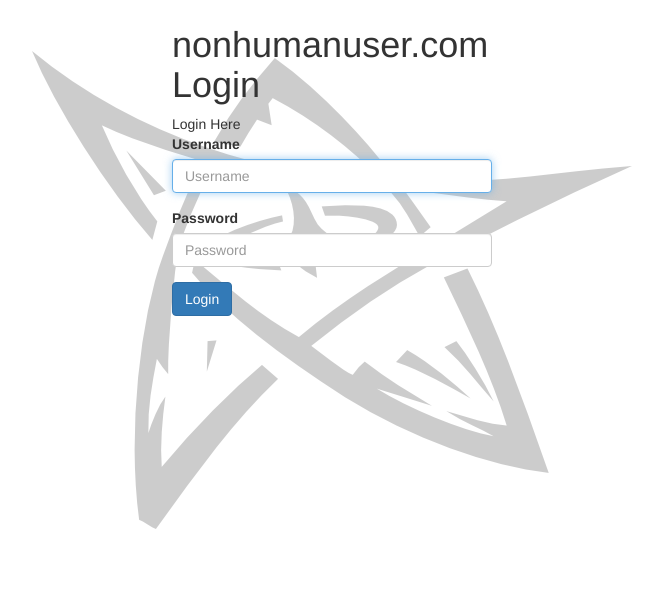
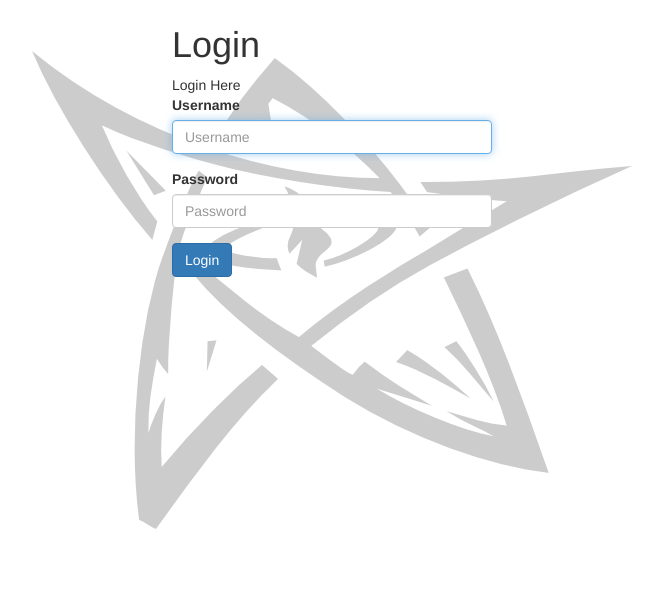
Before and after one commit to bane138/nonhumanuser, a Django app: page /members/login/ in a window 1280 px wide. Shown: the part 115-710 px from the top of the page, without its empty margins (308-966 px from the left). Run offline with Django 3.2, Linux system fonts and the light colour scheme; parts of the project's set-up code (start-up, migrations or seed data) failed here and were passed over; some libraries are stand-ins or nearby versions.

Commit message:
fix registration and login titles

```diff
--- a/templates/registration/login.html
+++ b/templates/registration/login.html
@@ -9,7 +9,7 @@
 <div class="page accounts">
   <div class="accounts-container">
     <div class="accounts-form">
-      <h1>nonhumanuser.com Login</h1>
+      <h1>Login</h1>
         <div>
           <div>Login Here</div>
           <form id="user_form" method="post" action="/members/login/?next=/"
--- a/templates/registration/registration_form.html
+++ b/templates/registration/registration_form.html
@@ -9,7 +9,7 @@
 <div class="page accounts">
   <div class="accounts-container">
     <div class="accounts-form">
-      <h1>nonhumanuser.com Registration</h1>
+      <h1>Registration</h1>
         <div>
           <div>Register Here</div>
           <form id="user_form" method="post" action="/accounts/register/"
```
